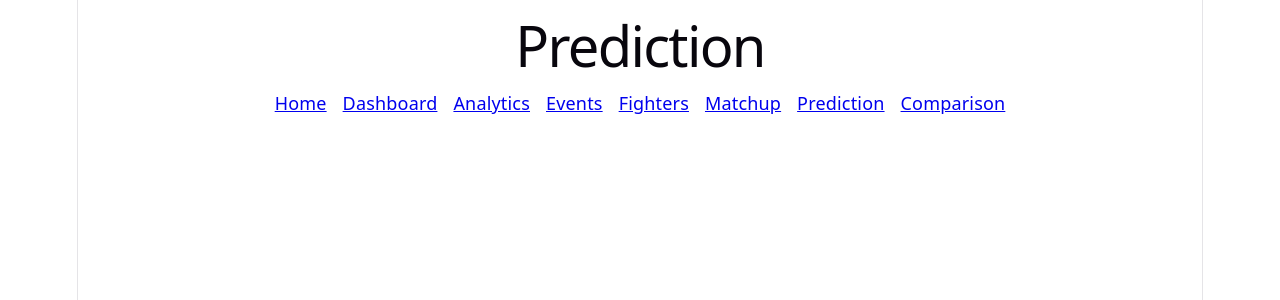
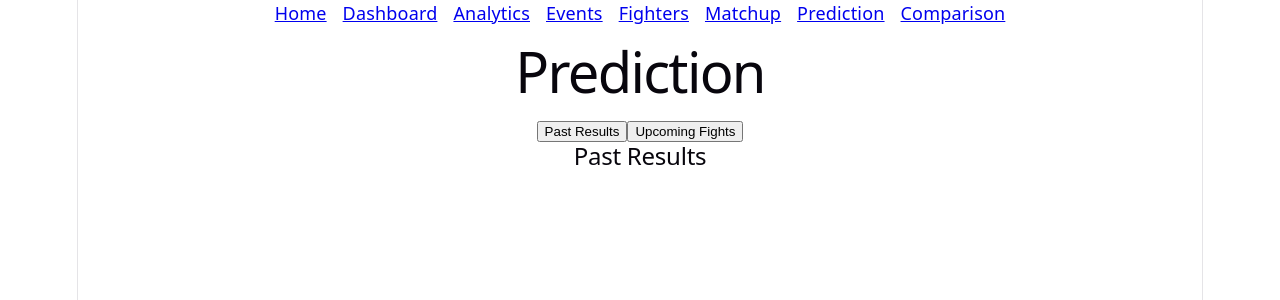
Before and after one commit to PatrickHuynh837/MMAlytics, a React (Vite) app in the folder client/: page /prediction in a window 1280 px wide. Shown: the top 300 px of the page. Built offline with nearby package versions, Linux system fonts and the light colour scheme.

Commit message:
Template for Fight Prediction.

```diff
--- a/client/src/pages/Home.tsx
+++ b/client/src/pages/Home.tsx
@@ -23,8 +23,8 @@ const features: FeatureItem[] = [
     badge: "Versus",
   },
   {
-    title: "Upcoming Fights",
-    description: "Browse upcoming UFC events and explore scheduled fight cards.",
+    title: "Events",
+    description: "Browse upcoming UFC events and past events that you missed.",
     link: "/events",
     badge: "Events",
   },
--- a/client/src/pages/Prediction.tsx
+++ b/client/src/pages/Prediction.tsx
@@ -1,12 +1,48 @@
+import { useState } from "react";
 import Navbar from "../components/Navbar";
 
 function Prediction() {
-  return (
-    <div>
-      <h1>Prediction</h1>
-      <Navbar />
-    </div>
-  );
+const [activeTab, setActiveTab] = useState<"past" | "upcoming">("past");
+
+return ( <div> <Navbar />
+
+  <h1>Prediction</h1>
+
+  <div>
+    <button
+      onClick={() => setActiveTab("past")}
+      className={activeTab === "past" ? "active" : ""}
+    >
+      Past Results
+    </button>
+
+    <button
+      onClick={() => setActiveTab("upcoming")}
+      className={activeTab === "upcoming" ? "active" : ""}
+    >
+      Upcoming Fights
+    </button>
+  </div>
+
+  <div>
+    {activeTab === "past" && (
+      <div>
+        <h2>Past Results</h2>
+        {/* Display historical fight results here */}
+      </div>
+    )}
+
+    {activeTab === "upcoming" && (
+      <div>
+        <h2>Upcoming Fights</h2>
+        {/* Display upcoming fights and predictions here */}
+      </div>
+    )}
+  </div>
+</div>
+
+
+);
 }
 
 export default Prediction;
```
